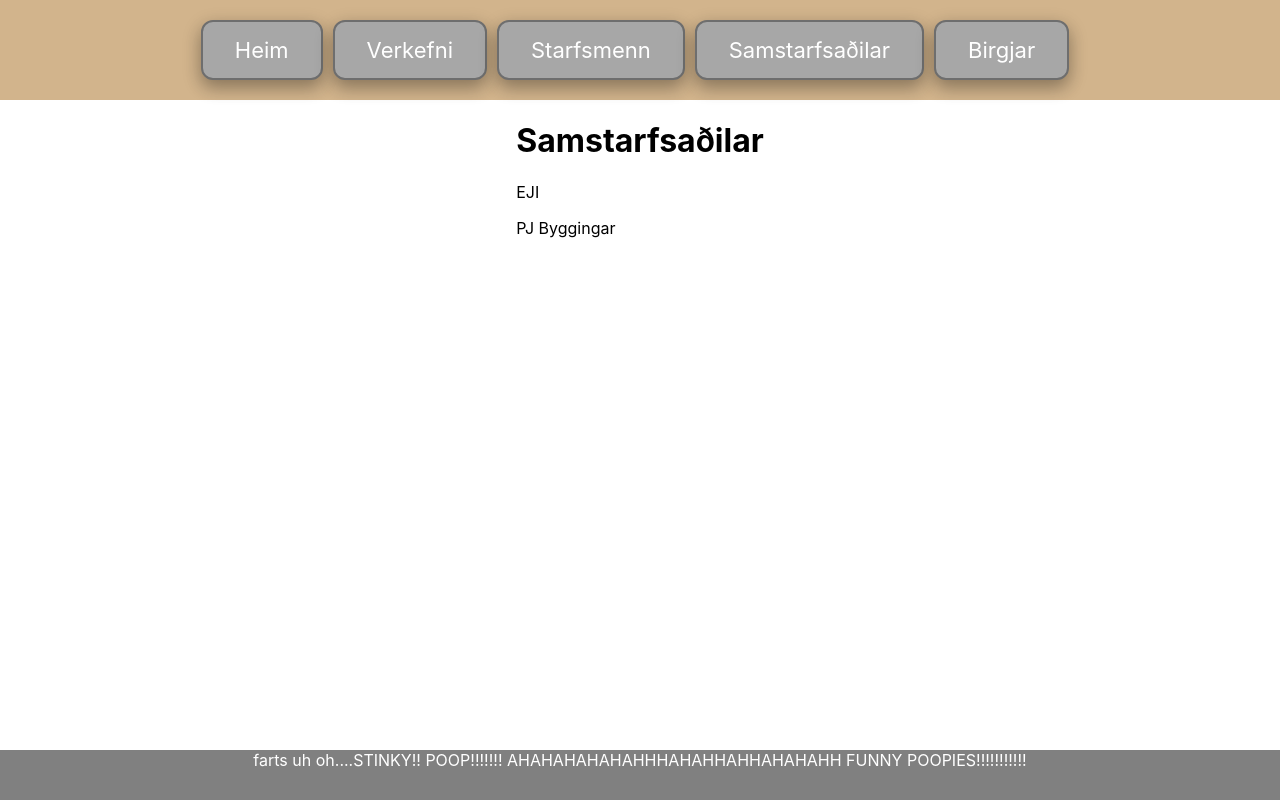
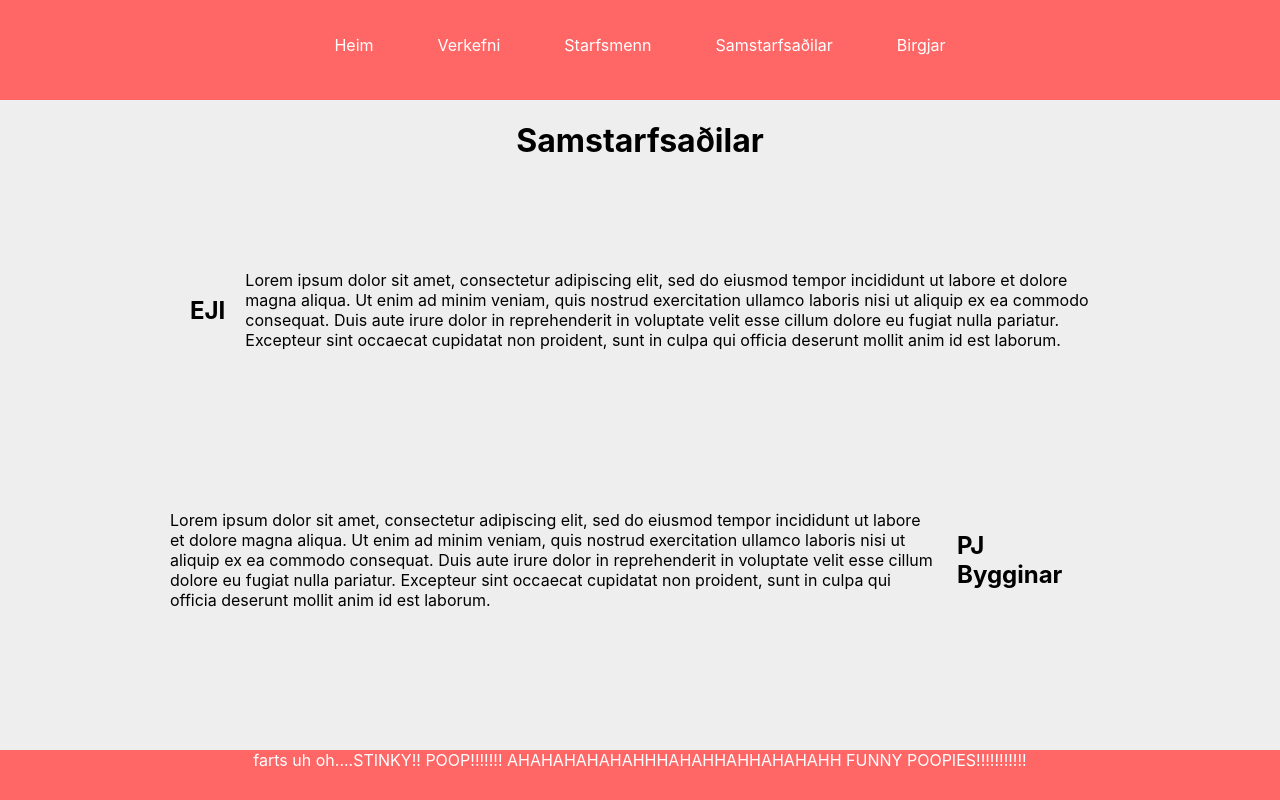
Before and after one commit to antoniofreyr/antoniofreyr.github.io, a React (Create React App) app: page /samstarfsadilar in a window 1280 px wide. Built offline with nearby package versions, Linux system fonts and the light colour scheme.

Commit message:
css cool stuff

```diff
--- a/src/App.css
+++ b/src/App.css
@@ -6,7 +6,7 @@ main {
 	align-items: center;
 }
 header {
-	background-color: tan;
+	background-color:  #FF6766;
 	width: 100%;
 	height: 100px;
 	color: white;
@@ -16,12 +16,14 @@ header {
 	margin: 0;
 	padding: 0;
 }
-
+h1 {
+	text-align: center;
+}
 footer {
 	display: block;
 	width: 100%;
 	height: 50px;
-	background-color: grey;
+	background-color: #FF6766;
 	color: white;
 	text-align: center;
 	margin-top: auto;
@@ -33,32 +35,220 @@ ul#headerButtons {
 	padding-top: 20px;
 	text-align: center;
 }
+.samContainer {
+	min-height: 200px;
+	max-width: 940px;
+	margin: 50px;
+	display: flex;
+	justify-content: center;
+	align-items: center;
+
+}
+.birgjalogo {
+	width: 150px;
+	height: auto;
+	margin: 20px;
+}
+.samContainer h2 {
+	margin: 20px;
+}
+.lastH2 {
+	min-width: 133px;
+}
+body {
+	background: #eeeeee;
+	overflow-x:hidden;
+}
+.fade-in {
+	-webkit-animation: fade-in 0.5s linear both;
+	        animation: fade-in 0.5s linear both;
+}
+
+.slide-right {
+	-webkit-animation: slide-right 0.5s linear both;
+	        animation: slide-right 0.5s linear both;
+}
+.slide-left {
+	-webkit-animation: slide-left 0.5s linear both;
+	        animation: slide-left 0.5s linear both;
+}
+
+/* fallegir takkar */
 
 .navbuttons {
-	background-color: rgb(167, 167, 167) ;
-	border: solid 2px;
-	border-color: rgb(110, 110, 110);
-	color: white;
-	padding: 15px 32px;
-	text-align: center;
-	text-decoration: none;
-	display: inline-block;
-	font-size: 22px;
-	margin-right: 10px;
-	border-radius: 12px;
-	box-shadow: 0 8px 16px 0 rgba(0,0,0,0.2), 0 6px 20px 0 rgba(0,0,0,0.19);
-	cursor: pointer;
+		color: #FFF;
+		transition: all 0.3s;
+		position: relative;
+		padding: 15px 32px;
+		line-height: 50px;
+		height: 50px;
+		text-align: center;
+		width: 250px;
+		cursor: pointer;
+}
+.navbuttons span {
+	transition: all 0.3s;
+}
+.navbuttons::before {
+	content: '';
+    position: absolute;
+    bottom: 0;
+    left: 0;
+    width: 100%;
+    height: 100%;
+    z-index: 1;
+    opacity: 0;
+    transition: all 0.3s;
+    border-top-width: 1px;
+    border-bottom-width: 1px;
+    border-top-style: solid;
+    border-bottom-style: solid;
+    border-top-color: rgba(255,255,255,0.5);
+    border-bottom-color: rgba(255,255,255,0.5);
+    transform: scale(0.1, 1);
+}
+.navbuttons:hover span {
+	letter-spacing: 2px;
+}
+.navbuttons:hover::before {
+	opacity: 1;
+	transform: scale(1, 1);
+}
+.navbuttons::after {
+	content: '';
+	position: absolute;
+	bottom: 0;
+	left: 0;
+	width: 100%;
+	height: 100%;
+	z-index: 1;
+	transition: all 0.3s;
+	background-color: rgba(255,255,255,0.1);
+}
+.navbuttons::after {
+	opacity: 0;
+	transform: scale(0.1, 1);
 }
 
-.navbuttons:hover {
-	background-color: rgb(110, 110, 110);
+a {
+	background: rgba(white, 0);
+	color: white;
+	line-height: 1.4;
+	padding: .25em;
+	text-decoration: none;
+
 }
-
-.navbuttons:active {
-	box-shadow: 0 5px rgb(126, 126, 126);
-	transform: translateY(1px);
-  }
-
+a:hover {
+	background: rgba(white, 1);
+	color: rgb(0, 0, 0);
+}
 .HomeScreen {
 	text-align: center;
 }
+
+
+
+
+/**
+ * ----------------------------------------
+ * animation slide-right
+ * ----------------------------------------
+ */
+ @-webkit-keyframes slide-right {
+	0% {
+		-webkit-transform: translateX(-1000px);
+		transform: translateX(-1000px);
+		opacity: 0;
+	}
+	50% {
+
+		opacity: 0;
+	}
+	100% {
+	  -webkit-transform: translateX(0);
+			  transform: translateX(0);
+			  opacity: 1;
+	}
+  }
+  @keyframes slide-right {
+	0% {
+	  -webkit-transform: translateX(-1000px);
+			  transform: translateX(-1000px);
+			  opacity: 0;
+	}
+	50% {
+
+		opacity: 0;
+	}
+	100% {
+	  -webkit-transform: translateX(0);
+			  transform: translateX(0);
+			  opacity: 1;
+	}
+  }
+  /**
+ * ----------------------------------------
+ * animation slide-left
+ * ----------------------------------------
+ */
+ @-webkit-keyframes slide-left {
+	0% {
+		-webkit-transform: translateX(1000px);
+		transform: translateX(1000px);
+		opacity: 0;
+	}
+	50% {
+
+				opacity: 0;
+	  }
+	100% {
+	  -webkit-transform: translateX(0);
+			  transform: translateX(0);
+			  opacity: 1;
+	}
+  }
+  @keyframes slide-left {
+	0% {
+	  -webkit-transform: translateX(1000px);
+			  transform: translateX(1000px);
+			  opacity: 0;
+	}
+	50% {
+
+		opacity: 0;
+	}
+	100% {
+	  -webkit-transform: translateX(0);
+			  transform: translateX(0);
+			  opacity: 1;
+	}
+  }
+
+
+    /**
+ * ----------------------------------------
+ * animation fade-in
+ * ----------------------------------------
+ */
+ @-webkit-keyframes fade-in {
+	0% {
+		opacity: 0;
+	}
+	50% {
+		opacity: 0;
+	  }
+	100% {
+		opacity: 1;
+	}
+  }
+  @keyframes fade-in {
+	0% {
+		opacity: 0;
+	}
+	50% {
+		opacity: 0;
+	}
+	100% {
+		opacity: 1;
+	}
+  }
--- a/src/Components/Birgjar.jsx
+++ b/src/Components/Birgjar.jsx
@@ -1,16 +1,31 @@
 import React, { Component } from 'react';
+import raflogo from '../Assets/rafkauplogo.png'
+import lumexlogo from '../Assets/lumexlogo.jpg'
 class Birgjar extends Component {
     render() {
         return (
 
           <div>
               <h1>Birgjar</h1>
-              <p>
-                  Rafkaup
+              <div className="samContainer">
+              <a href="https://rafkaup.is/">
+                  <img alt="Rafkaup" className="birgjalogo fade-in" src={raflogo} />
+              </a>
+              <p className="slide-left">
+              Lorem ipsum dolor sit amet, consectetur adipiscing elit, sed do eiusmod tempor incididunt ut labore et dolore magna aliqua. Ut enim ad minim veniam, quis nostrud exercitation ullamco laboris nisi ut aliquip ex ea commodo consequat. Duis aute irure dolor in reprehenderit in voluptate velit esse cillum dolore eu fugiat nulla pariatur. Excepteur sint occaecat cupidatat non proident, sunt in culpa qui officia deserunt mollit anim id est laborum.
               </p>
-              <p>
-                  Lumex
-              </p>
+
+              </div>
+              <div className="samContainer">
+                  <p className="slide-right">
+                  Lorem ipsum dolor sit amet, consectetur adipiscing elit, sed do eiusmod tempor incididunt ut labore et dolore magna aliqua. Ut enim ad minim veniam, quis nostrud exercitation ullamco laboris nisi ut aliquip ex ea commodo consequat. Duis aute irure dolor in reprehenderit in voluptate velit esse cillum dolore eu fugiat nulla pariatur. Excepteur sint occaecat cupidatat non proident, sunt in culpa qui officia deserunt mollit anim id est laborum.
+                  </p>
+              <a href="https://lumex.is/">
+                  <img alt="Lumex" className="birgjalogo fade-in" src={lumexlogo}/>
+              </a>
+
+              </div>
+
 
           </div>
 
--- a/src/Components/Samstarfsaðilar.jsx
+++ b/src/Components/Samstarfsaðilar.jsx
@@ -4,12 +4,15 @@ class Samstarfsaðilar extends Component {
         return (
             <div>
                 <h1>Samstarfsaðilar</h1>
-                <p>
-                    EJI
-                </p>
-                <p>
-                    PJ Byggingar
-                </p>
+                    <div className="samContainer">
+                        <h2 className="fade-in">EJI</h2>
+                        <p className="slide-left">Lorem ipsum dolor sit amet, consectetur adipiscing elit, sed do eiusmod tempor incididunt ut labore et dolore magna aliqua. Ut enim ad minim veniam, quis nostrud exercitation ullamco laboris nisi ut aliquip ex ea commodo consequat. Duis aute irure dolor in reprehenderit in voluptate velit esse cillum dolore eu fugiat nulla pariatur. Excepteur sint occaecat cupidatat non proident, sunt in culpa qui officia deserunt mollit anim id est laborum.</p>
+                    </div>
+                    <div className="samContainer">
+                        <p className="slide-right">Lorem ipsum dolor sit amet, consectetur adipiscing elit, sed do eiusmod tempor incididunt ut labore et dolore magna aliqua. Ut enim ad minim veniam, quis nostrud exercitation ullamco laboris nisi ut aliquip ex ea commodo consequat. Duis aute irure dolor in reprehenderit in voluptate velit esse cillum dolore eu fugiat nulla pariatur. Excepteur sint occaecat cupidatat non proident, sunt in culpa qui officia deserunt mollit anim id est laborum.</p>
+                        <h2 className="fade-in lastH2">PJ Bygginar</h2>
+                    </div>
+
 
             </div>
         )
```
Also changed, not shown: src/Assets/lumexlogo.jpg (added), src/Assets/rafkauplogo.png (added).
